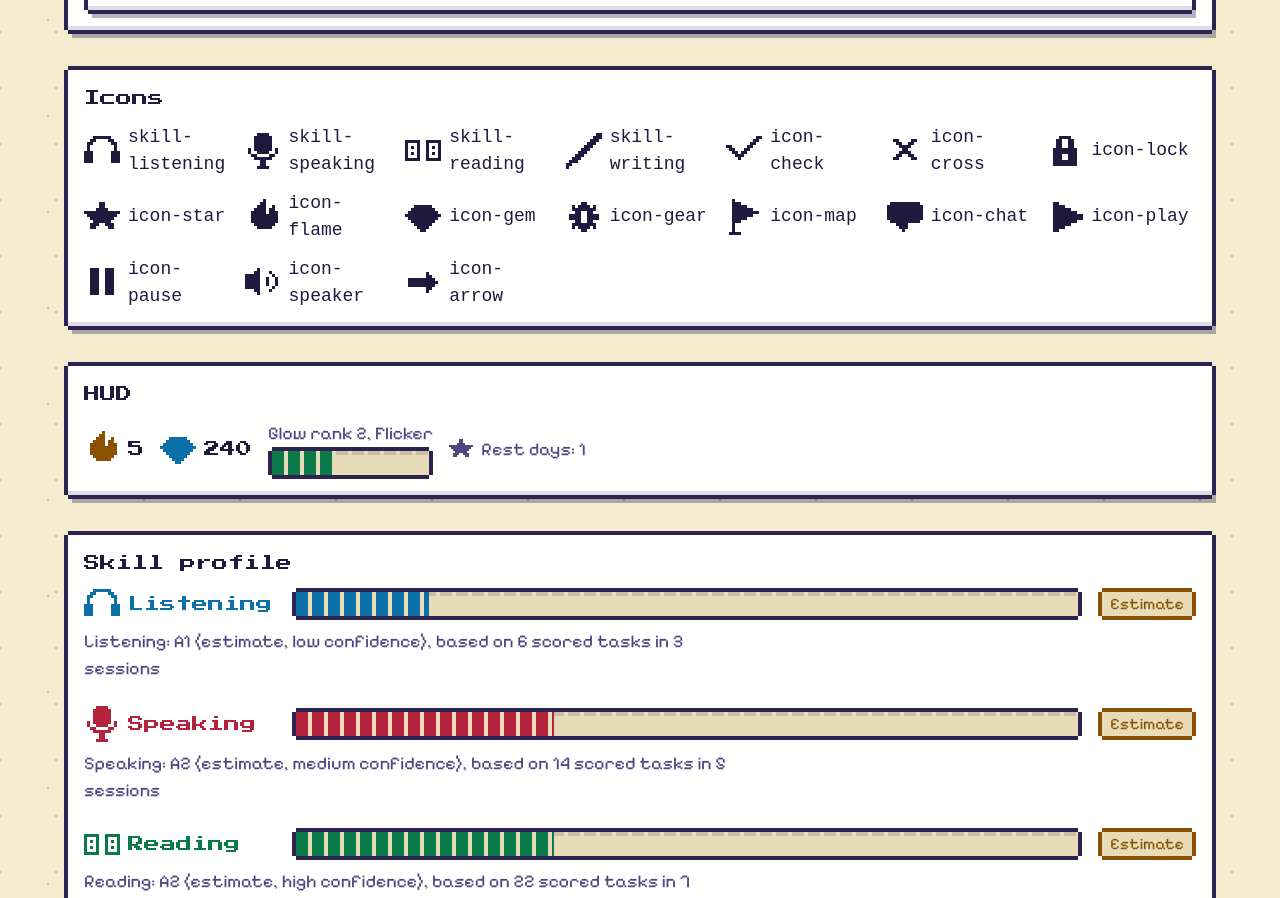
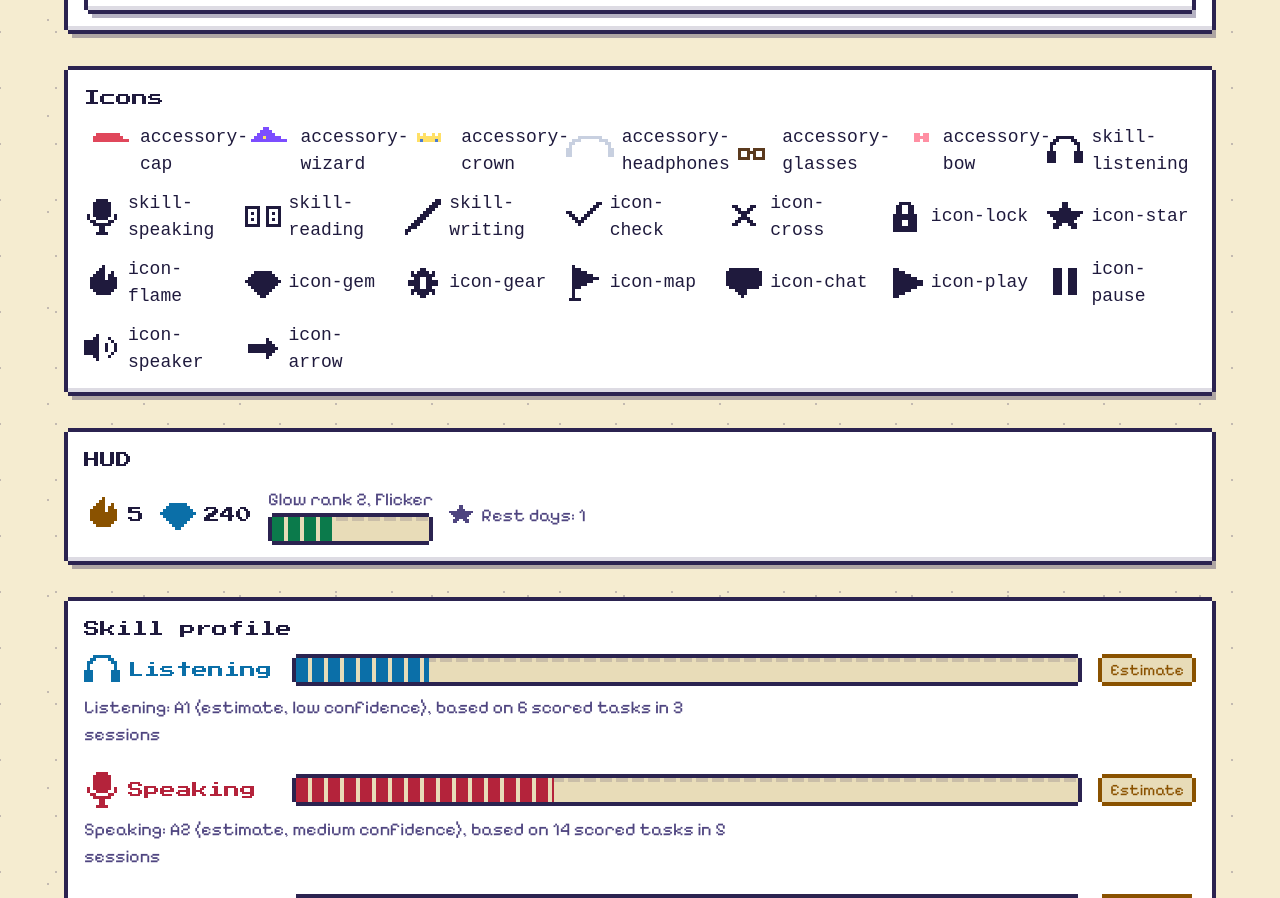
Before and after one commit to zdnemz/lumingo, a Next.js app in the folder apps/web/: page /styleguide in a window 1280 px wide. Shown: the part 2332-3230 px from the top of the page. Built offline with nearby package versions, Linux system fonts and the light colour scheme.

Commit message:
feat(web): draw six accessory overlays for Lumi on the same 16 by 16 canvas

```diff
--- a/apps/web/src/sprites/data.ts
+++ b/apps/web/src/sprites/data.ts
@@ -4,6 +4,7 @@
 //   e eye        b blush       m mouth
 //   x icon colour (the surrounding text colour)
 //   a accent (the theme's primary colour)
+//   r red   p purple   s silver   y yellow   u blue   n brown   (accessories)
 //
 // Everything here is original artwork made for this project.
 
@@ -86,6 +87,116 @@ export const SPRITES = {
     ".kgbbggmmggbbgk.",
     ".kggggmggmgggGk.",
   ]),
+
+  // ---- Accessories (16 x 16 overlays that sit on top of any Lumi mood) ----------
+  "accessory-cap": sprite(
+    "................",
+    "................",
+    "....rrrrrrrr....",
+    "...rrrrrrrrrr...",
+    "...rrrrrrrrrrrr.",
+    "................",
+    "................",
+    "................",
+    "................",
+    "................",
+    "................",
+    "................",
+    "................",
+    "................",
+    "................",
+    "................",
+  ),
+  "accessory-wizard": sprite(
+    "......pp........",
+    ".....pppp.......",
+    "....pppppp......",
+    "...pppyppppp....",
+    "..pppppppppppp..",
+    "................",
+    "................",
+    "................",
+    "................",
+    "................",
+    "................",
+    "................",
+    "................",
+    "................",
+    "................",
+    "................",
+  ),
+  "accessory-crown": sprite(
+    "................",
+    "................",
+    "....y.y..y.y....",
+    "....yyyyyyyy....",
+    "....yuyyyyuy....",
+    "................",
+    "................",
+    "................",
+    "................",
+    "................",
+    "................",
+    "................",
+    "................",
+    "................",
+    "................",
+    "................",
+  ),
+  "accessory-headphones": sprite(
+    "................",
+    "................",
+    "................",
+    "....ssssssss....",
+    "..sss......sss..",
+    ".ss..........ss.",
+    ".s............s.",
+    "ss............ss",
+    "ss............ss",
+    "ss............ss",
+    "................",
+    "................",
+    "................",
+    "................",
+    "................",
+    "................",
+  ),
+  "accessory-glasses": sprite(
+    "................",
+    "................",
+    "................",
+    "................",
+    "................",
+    "................",
+    "................",
+    "....nnnn.nnnn...",
+    "....n..nnn..n...",
+    "....n..n.n..n...",
+    "....nnnn.nnnn...",
+    "................",
+    "................",
+    "................",
+    "................",
+    "................",
+  ),
+  "accessory-bow": sprite(
+    "................",
+    "................",
+    ".........bb.bb..",
+    ".........bbbbb..",
+    ".........bb.bb..",
+    "................",
+    "................",
+    "................",
+    "................",
+    "................",
+    "................",
+    "................",
+    "................",
+    "................",
+    "................",
+    "................",
+  ),
 
   // ---- Skills (12 x 12) -------------------------------------------------------
   "skill-listening": sprite(
@@ -325,3 +436,12 @@ export const SPRITES = {
 export type SpriteName = keyof typeof SPRITES;
 
 export type LumiMood = "idle" | "blink" | "happy" | "think" | "talk" | "sad";
+
+/** The cosmetic ids that Lumi can wear. They match the unlock catalog in the Rust `game` crate. */
+export type AccessoryId =
+  | "accessory-cap"
+  | "accessory-wizard"
+  | "accessory-crown"
+  | "accessory-headphones"
+  | "accessory-glasses"
+  | "accessory-bow";
--- a/apps/web/src/styles/sprites.css
+++ b/apps/web/src/styles/sprites.css
@@ -9,6 +9,12 @@
   --sprite-eye: #1b1230;
   --sprite-blush: #ff8fa3;
   --sprite-mouth: #7a2d12;
+  --sprite-red: #e0475b;
+  --sprite-purple: #7c4dff;
+  --sprite-silver: #c8d0e0;
+  --sprite-yellow: #ffe066;
+  --sprite-blue: #4a7bd0;
+  --sprite-brown: #5b3a1e;
 }
 
 .px-sprite .sp-k { fill: var(--sprite-ink); }
@@ -20,3 +26,19 @@
 .px-sprite .sp-m { fill: var(--sprite-mouth); }
 .px-sprite .sp-x { fill: currentColor; }
 .px-sprite .sp-a { fill: var(--color-primary); }
+.px-sprite .sp-r { fill: var(--sprite-red); }
+.px-sprite .sp-p { fill: var(--sprite-purple); }
+.px-sprite .sp-s { fill: var(--sprite-silver); }
+.px-sprite .sp-y { fill: var(--sprite-yellow); }
+.px-sprite .sp-u { fill: var(--sprite-blue); }
+.px-sprite .sp-n { fill: var(--sprite-brown); }
+
+/* An accessory is a second sprite laid exactly over Lumi. */
+.lumi {
+  position: relative;
+  display: inline-block;
+}
+.lumi__accessory {
+  position: absolute;
+  inset: 0;
+}
```
Also changed, not shown: 1 other file (tests, documents, lock files or other folders).
